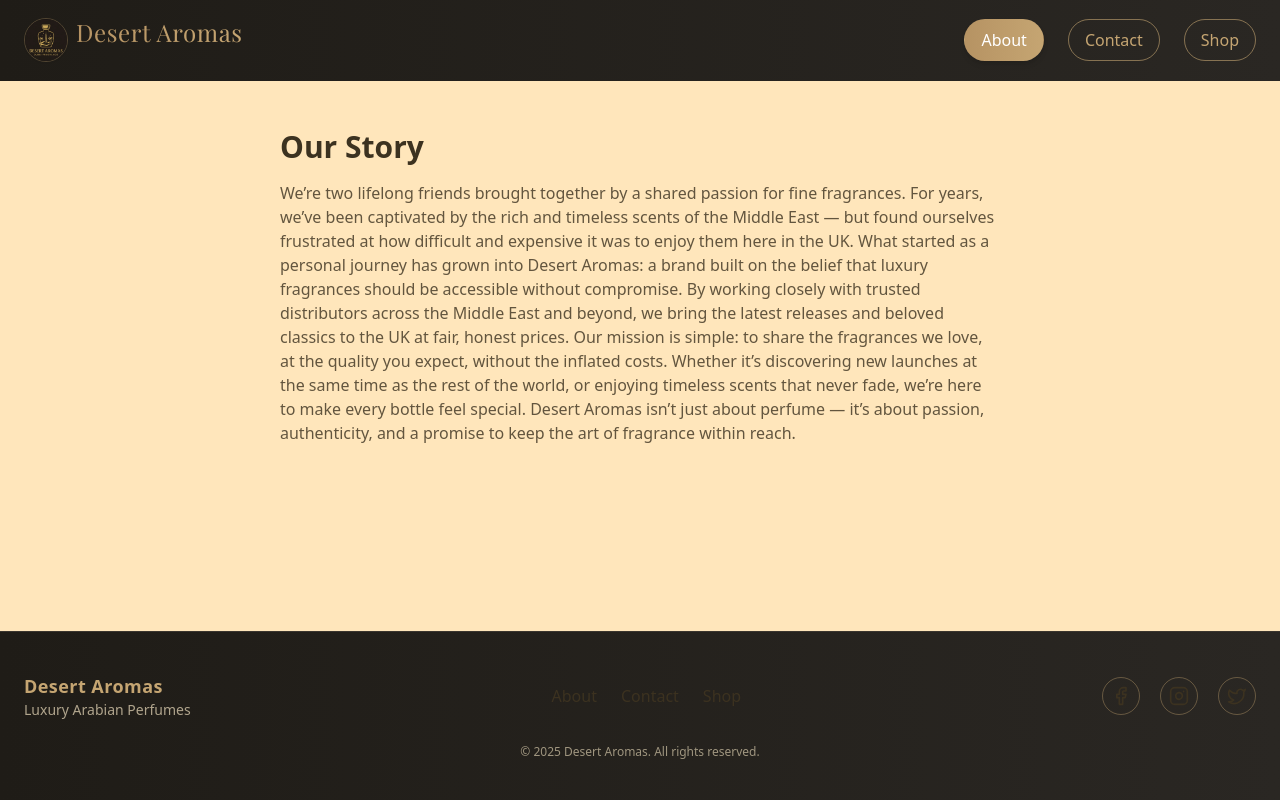
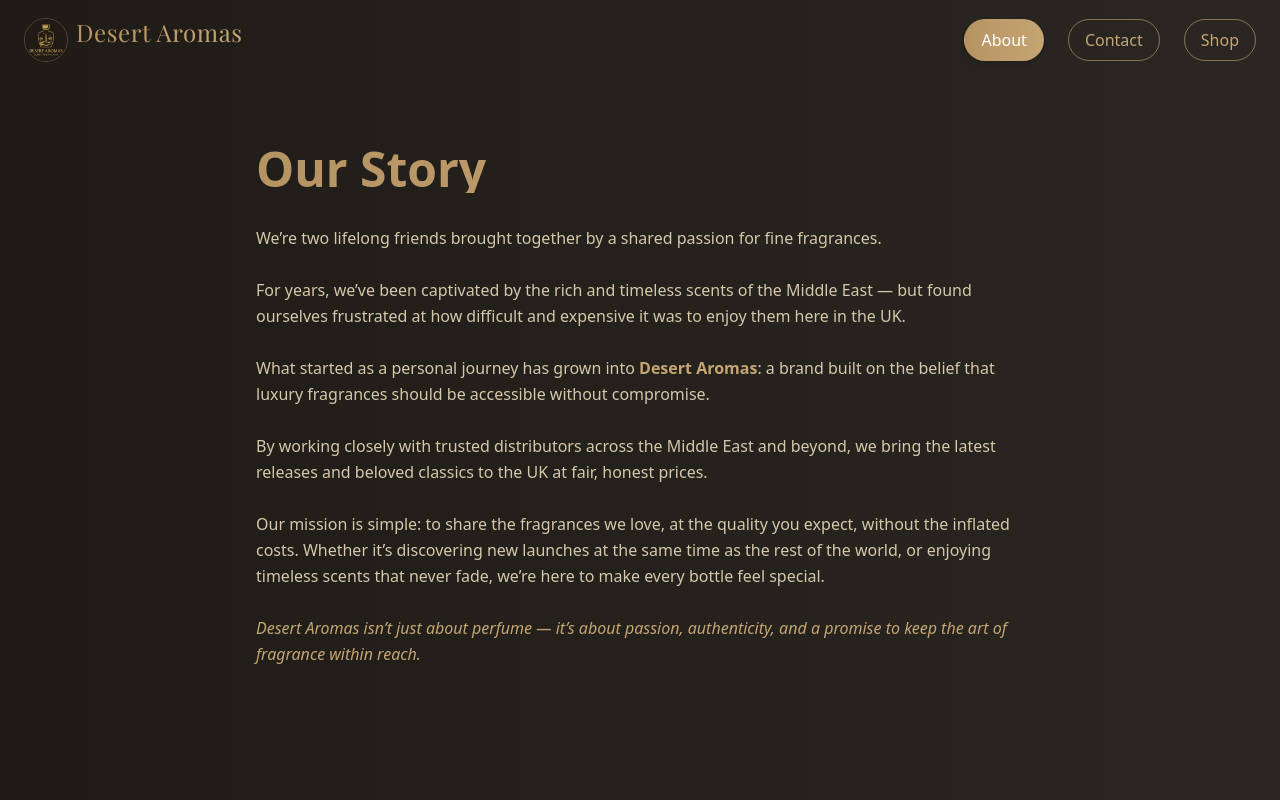
Before and after one commit to jdilorenzo26-sys/DesertAromasUK1.1, a Next.js app: page /about in a window 1280 px wide. Shown: the top 800 px of the page. Built offline with nearby package versions, Linux system fonts and the light colour scheme.

Commit message:
Update about.js

```diff
--- a/pages/about.js
+++ b/pages/about.js
@@ -1,18 +1,50 @@
+"use client";
+import { motion } from "framer-motion";
+
 export default function About() {
   return (
-    <main className="max-w-3xl mx-auto px-6 py-12">
-      <h1 className="text-3xl font-bold mb-4">Our Story</h1>
-      <p className="opacity-80">We’re two lifelong friends brought together by a shared passion for fine fragrances.
+    <main className="bg-gradient-to-r from-[#1f1c17] to-[#2a2723] text-[#d4c7aa] min-h-screen px-6 py-16">
+      <div className="max-w-3xl mx-auto">
 
-For years, we’ve been captivated by the rich and timeless scents of the Middle East — but found ourselves frustrated at how difficult and expensive it was to enjoy them here in the UK.
+        {/* Heading */}
+        <motion.h1
+          initial={{ opacity: 0, y: -20 }}
+          animate={{ opacity: 1, y: 0 }}
+          transition={{ duration: 1.2, ease: "easeOut" }}
+          className="text-4xl md:text-5xl font-bold mb-8 bg-gradient-to-r from-[#b69363] to-[#c5a572] bg-clip-text text-transparent"
+        >
+          Our Story
+        </motion.h1>
 
-What started as a personal journey has grown into Desert Aromas: a brand built on the belief that luxury fragrances should be accessible without compromise.
-
-By working closely with trusted distributors across the Middle East and beyond, we bring the latest releases and beloved classics to the UK at fair, honest prices.
-
-Our mission is simple: to share the fragrances we love, at the quality you expect, without the inflated costs. Whether it’s discovering new launches at the same time as the rest of the world, or enjoying timeless scents that never fade, we’re here to make every bottle feel special.
-
-Desert Aromas isn’t just about perfume — it’s about passion, authenticity, and a promise to keep the art of fragrance within reach.</p>
+        {/* Body text */}
+        <motion.p
+          initial={{ opacity: 0, y: 20 }}
+          animate={{ opacity: 1, y: 0 }}
+          transition={{ duration: 1.5, ease: "easeOut", delay: 0.3 }}
+          className="leading-relaxed opacity-90 space-y-6"
+        >
+          We’re two lifelong friends brought together by a shared passion for fine fragrances.
+          <br /><br />
+          For years, we’ve been captivated by the rich and timeless scents of the Middle East —
+          but found ourselves frustrated at how difficult and expensive it was to enjoy them here in the UK.
+          <br /><br />
+          What started as a personal journey has grown into{" "}
+          <span className="text-[#c5a572] font-semibold">Desert Aromas</span>:
+          a brand built on the belief that luxury fragrances should be accessible without compromise.
+          <br /><br />
+          By working closely with trusted distributors across the Middle East and beyond, we bring the latest
+          releases and beloved classics to the UK at fair, honest prices.
+          <br /><br />
+          Our mission is simple: to share the fragrances we love, at the quality you expect, without the inflated costs.
+          Whether it’s discovering new launches at the same time as the rest of the world, or enjoying timeless
+          scents that never fade, we’re here to make every bottle feel special.
+          <br /><br />
+          <span className="italic text-[#c5a572]">
+            Desert Aromas isn’t just about perfume — it’s about passion, authenticity, and a promise
+            to keep the art of fragrance within reach.
+          </span>
+        </motion.p>
+      </div>
     </main>
   )
 }
```
